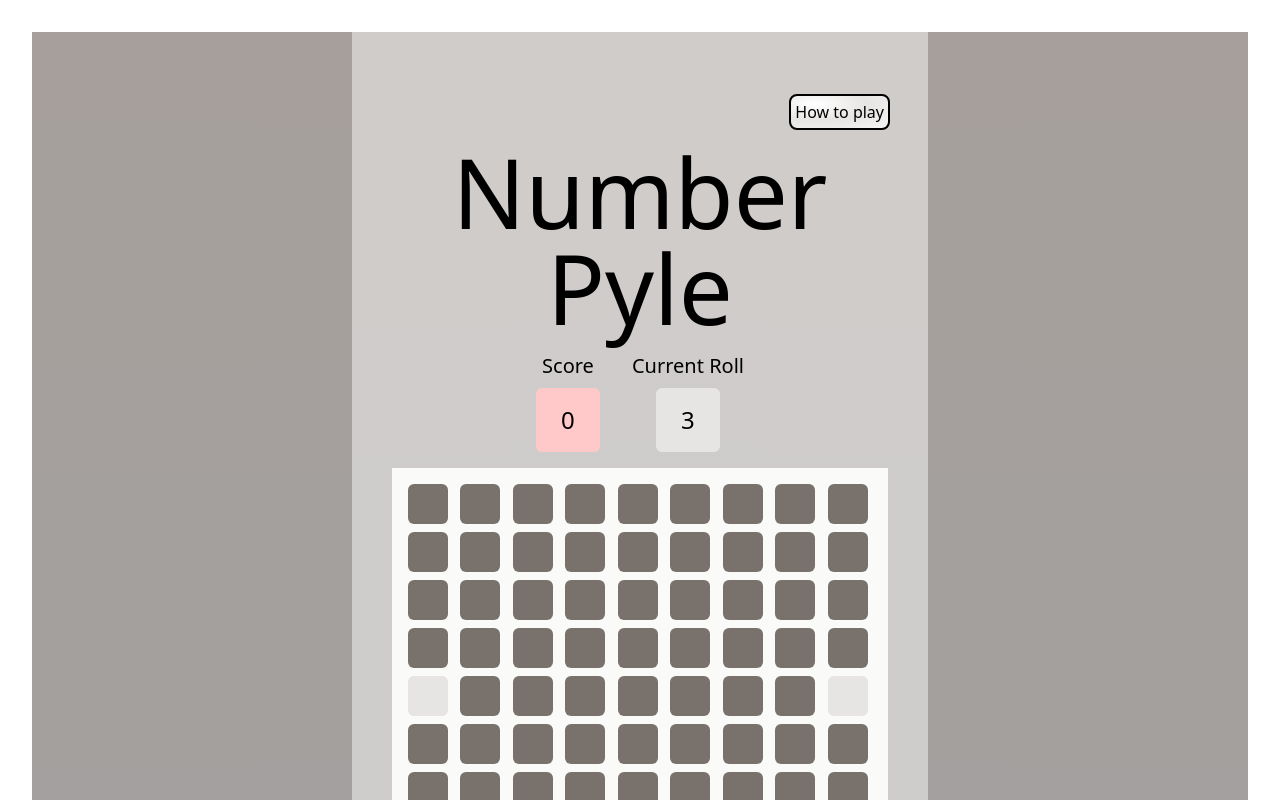
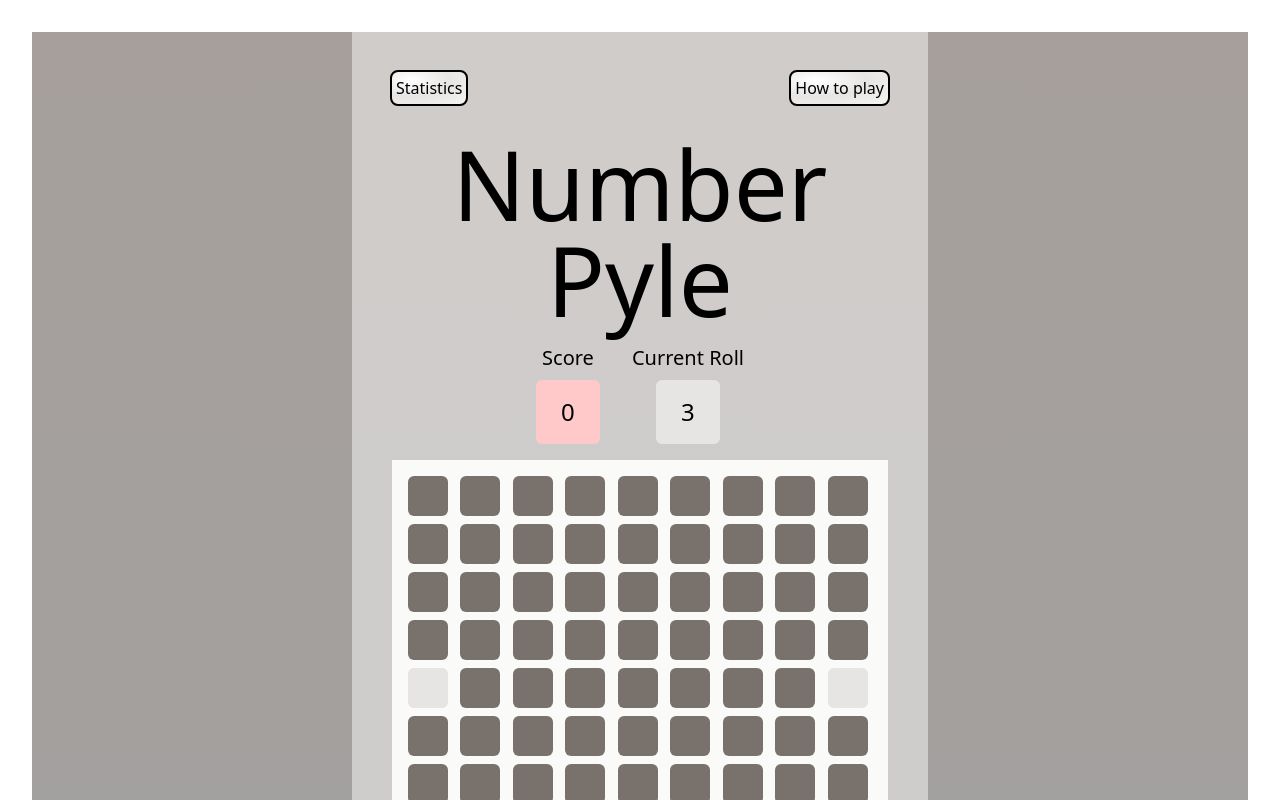
Before and after one commit to JennaBarbara/number-pyle, a React (Vite) app: page / in a window 1280 px wide. Shown: the top 800 px of the page. Built offline with nearby package versions, Linux system fonts and the light colour scheme; a web font is replaced by a local one.

Commit message:
track game state and high score in local storage

```diff
--- a/src/App.tsx
+++ b/src/App.tsx
@@ -5,27 +5,38 @@ import Board from './components/board.tsx';
 import Button from './components/button.tsx';
 import Roll from './components/roll.tsx';
 import HowToDialog from './components/how-to-dialog.tsx';
+import Score from './components/score.tsx';
+import { getStoredSquareStatus, setStoredSquareStatuses } from './utils/square-status-storage.tsx';
+import type { SquareStatus } from './utils/square-status.tsx';
+import { useHighScoreStorage } from './utils/use-high-score.tsx';
 import { useState, useCallback, useEffect } from 'react';
-import Score from './components/score.tsx';
-
-
-export interface SquareStatus {
-  number?: number,
-  scored: boolean,
-  selectable: boolean
-}
+import StatsDialog from './components/stats-dialog.tsx';
 
 
 
 
 export default function App() {
 
- const [squareStatuses, setSquareStatuses ] = useState<Array<Array<SquareStatus>>>(getDefaultStatus)
- const [score, setScore] = useState(0)
+ const [squareStatuses, setSquareStatuses ] = useState<Array<Array<SquareStatus>>>(getStoredSquareStatus() ?? getDefaultStatus())
+ const [highScore, setHighScore] = useHighScoreStorage();
+ const [score, setScore] = useState<number>(0)
 
 
  const [currentDie, setCurrentDie] = useState(rollDie)
  const [isGameOver, setIsGameOver] = useState(false)
+
+ //update status in local storage
+  useEffect(() => {
+    setStoredSquareStatuses(squareStatuses)
+  },[squareStatuses] )
+
+  //update high score
+  useEffect(()=>{
+    if(score > highScore){
+      setHighScore(score)
+    }
+  }, [score, highScore, setHighScore])
+
 
   //calculate score
   useEffect(() => {
@@ -214,8 +225,12 @@ export default function App() {
   return (
     <div className="flex min-h-screen items-center justify-center bg-linear-to-t from-neutral-400 to-stone-400">
       <div className="flex flex-col min-h-screen w-full max-w-xl content-start py-10 px-10 bg-stone-50/50 gap-x-2 gap-y-4">
-       <HowToDialog />
+       <div className="flex flex-row justify-between pb-4 ">
+        <StatsDialog highScore={highScore} />
+        <HowToDialog />
+        </div>
         <Title />
+
         <div className='flex flex-row p-x-5 justify-center gap-8'>
           <Score score={score} />
           <Roll currentDie={currentDie} />
--- a/src/components/how-to-dialog.tsx
+++ b/src/components/how-to-dialog.tsx
@@ -8,7 +8,7 @@ export default function HowToDialog() {
 
   return (
     <>
-      <div className='flex flex-col items-end pt-6'>
+      <div className='flex flex-col items-end'>
         <Button size="sm" onClick={() => setIsOpen(true)}>How to play</Button>
       </div>
       <Dialog open={isOpen} onClose={() => setIsOpen(false)} className="relative z-50">
--- /dev/null
+++ b/src/components/stats-dialog.tsx
@@ -0,0 +1,33 @@
+import { Dialog, DialogPanel, DialogTitle } from '@headlessui/react'
+import { useState } from 'react'
+
+import Button from './button'
+
+export default function StatsDialog({highScore}:{highScore: number}){
+  const [isOpen, setIsOpen] = useState(false)
+
+  return (
+    <>
+      <div className='flex flex-col items-end'>
+        <Button size="sm" onClick={() => setIsOpen(true)}>Statistics</Button>
+      </div>
+      <Dialog open={isOpen} onClose={() => setIsOpen(false)} className="relative z-50">
+        <div className="fixed inset-0 outline-0 flex w-screen items-center justify-center p-4 bg-stone-700/25">
+          <DialogPanel className="max-w-lg rounded-md space-y-4 bg-white p-12">
+            <DialogTitle className="font-bold">Your High Score</DialogTitle>
+            <div className='flex flex-col text-center items-center gap-2'>
+               <div
+                className={`flex flex-col rounded-md bg-red-200 justify-center gap-4 text-center text-2xl size-16 md:size-16 md:text-3xl`}
+                >
+                    {highScore}
+                </div>
+            </div>
+            <div className='flex flex-col items-end pt-6'>
+                <Button size="sm" onClick={() => setIsOpen(false)}><b>Close</b></Button>
+            </div>
+          </DialogPanel>
+        </div>
+      </Dialog>
+    </>
+  )
+}
--- /dev/null
+++ b/src/utils/high-score-storage.tsx
@@ -0,0 +1,16 @@
+
+
+const STORED_HIGH_SCORE = "numberPyle.highScore"
+
+export function getStoredHighScore(): number {
+  const rawHighScore = localStorage.getItem(STORED_HIGH_SCORE)
+  if(rawHighScore && typeof parseInt(rawHighScore) === 'number' ) {
+    return parseInt(rawHighScore)
+  }
+  return  0
+
+}
+
+export function setStoredHighScore(highScore: number ) {
+  localStorage.setItem(STORED_HIGH_SCORE, highScore.toString())
+}
--- /dev/null
+++ b/src/utils/square-status-storage.tsx
@@ -0,0 +1,18 @@
+
+import type { SquareStatus } from "./square-status"
+
+const STORED_SQUARE_STATUSES = "numberPyle.squareStasuses"
+
+
+export function getStoredSquareStatus(): Array<Array<SquareStatus>> | undefined {
+  const rawStoredStatus = localStorage.getItem(STORED_SQUARE_STATUSES)
+  if(!rawStoredStatus) {
+    return undefined
+  }
+  const storedStatus = JSON.parse(rawStoredStatus)
+  return storedStatus
+}
+
+export function setStoredSquareStatuses(squareStatuses: Array<Array<SquareStatus>> ) {
+  localStorage.setItem(STORED_SQUARE_STATUSES, JSON.stringify(squareStatuses))
+}
--- /dev/null
+++ b/src/utils/square-status.tsx
@@ -0,0 +1,5 @@
+export interface SquareStatus {
+  number?: number,
+  scored: boolean,
+  selectable: boolean
+}
--- /dev/null
+++ b/src/utils/use-high-score.tsx
@@ -0,0 +1,12 @@
+import { useState, useEffect } from 'react';
+import {getStoredHighScore, setStoredHighScore} from './high-score-storage'
+
+export function useHighScoreStorage(): [number, React.Dispatch<React.SetStateAction<number>>] {
+    const [highScore, setHighScore] = useState<number>(getStoredHighScore())
+
+    useEffect(()=>{
+        setStoredHighScore(highScore)
+    }, [highScore])
+
+    return [highScore, setHighScore]
+}
```
